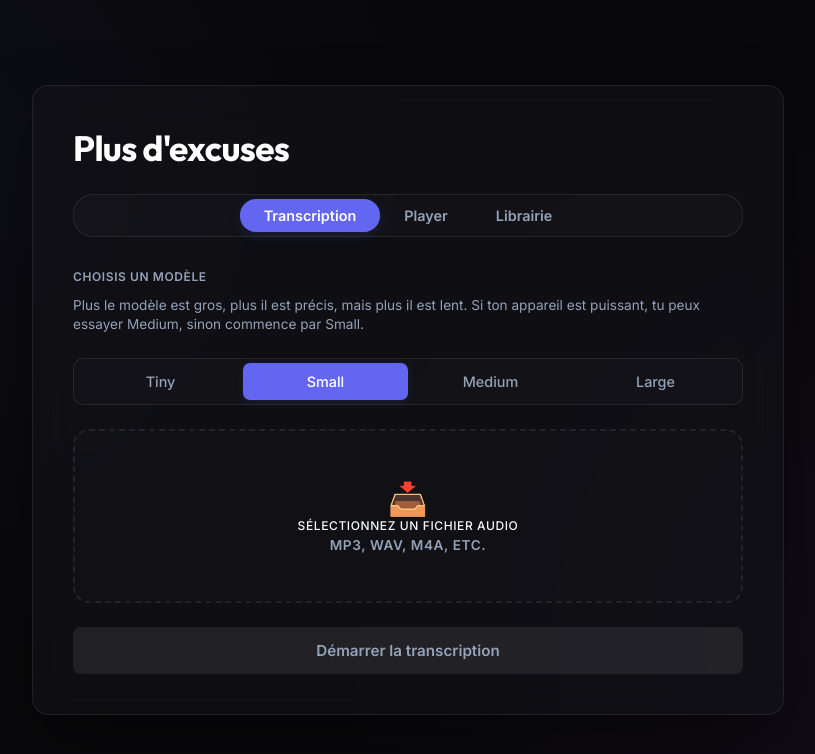
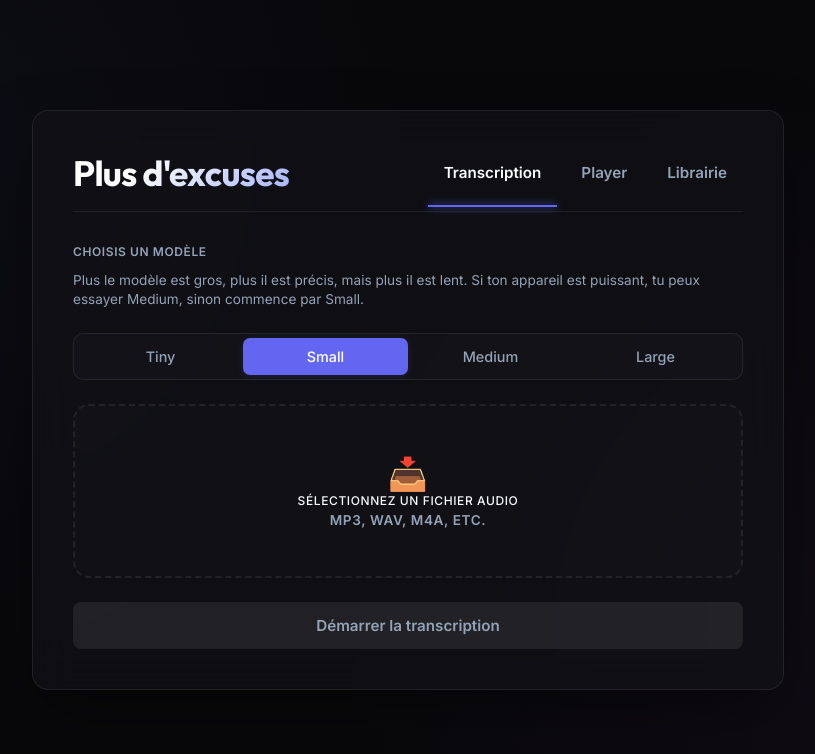
Before and after one commit to BenAXiong/Plus-d-excuses, a React (Vite) app: page / in a window 1280 px wide. Shown: the top 754 px of the page, without its empty margins (232-1047 px from the left). Built offline with nearby package versions, Linux system fonts and the light colour scheme.

Commit message:
style(navigation): align desktop navigation inline with title and style active tab with sleek underline

```diff
--- a/src/App.jsx
+++ b/src/App.jsx
@@ -465,9 +465,8 @@ export default function App() {
 
   return (
     <div className="app-container">
-      <header>
-        <h1 style={{ marginBottom: '24px' }}>Plus d'excuses</h1>
-      </header>
+      <div className="header-container">
+        <h1>Plus d'excuses</h1>
 
         {/* Desktop Navigation */}
         <nav className="nav-desktop">
@@ -475,6 +474,7 @@ export default function App() {
           <button className={activeTab === 'player' ? 'active' : ''} onClick={() => setActiveTab('player')}>Player</button>
           <button className={activeTab === 'librairie' ? 'active' : ''} onClick={() => setActiveTab('librairie')}>Librairie</button>
         </nav>
+      </div>
 
       {/* Main Views */}
       {activeTab === 'transcription' && (
--- a/src/index.css
+++ b/src/index.css
@@ -344,27 +344,53 @@ select:focus {
   background: rgba(255, 255, 255, 0.2);
 }
 
+/* Header & Navigation Layout */
+.header-container {
+  display: flex;
+  justify-content: space-between;
+  align-items: center;
+  margin-bottom: 32px;
+  border-bottom: 1px solid var(--border-color);
+  padding-bottom: 16px;
+}
+
+.header-container h1 {
+  margin-bottom: 0 !important;
+}
+
 /* Tab Navigation (Desktop Top Bar) */
 .nav-desktop {
   display: flex;
-  justify-content: center;
-  background: rgba(255, 255, 255, 0.02);
-  border: 1px solid var(--border-color);
-  border-radius: 20px;
-  padding: 4px;
-  margin-bottom: 32px;
+  gap: 8px;
+  background: transparent;
+  border: none;
+  border-radius: 0;
+  padding: 0;
+  margin-bottom: 0;
 }
 
 .nav-desktop button {
   background: transparent;
   border: none;
   color: var(--text-secondary);
-  padding: 8px 24px;
+  padding: 8px 16px;
   font-family: inherit;
-  font-size: 0.9rem;
+  font-size: 0.95rem;
   font-weight: 600;
   cursor: pointer;
-  border-radius: 16px;
+  border-radius: 0;
+  position: relative;
+  transition: var(--transition);
+}
+
+.nav-desktop button::after {
+  content: '';
+  position: absolute;
+  bottom: -17px;
+  left: 0;
+  width: 100%;
+  height: 2px;
+  background: transparent;
   transition: var(--transition);
 }
 
@@ -373,9 +399,14 @@ select:focus {
 }
 
 .nav-desktop button.active {
+  background: transparent;
+  color: var(--text-primary);
+  box-shadow: none;
+}
+
+.nav-desktop button.active::after {
   background: var(--accent);
-  color: white;
-  box-shadow: 0 4px 12px var(--accent-glow);
+  box-shadow: 0 0 8px var(--accent);
 }
 
 /* Tab Navigation (Mobile Bottom Bar) */
@@ -484,4 +515,11 @@ select:focus {
   .app-container {
     padding: 30px 20px 100px 20px; /* Leave space for bottom nav */
   }
+  .header-container {
+    flex-direction: column;
+    align-items: flex-start;
+    gap: 8px;
+    border-bottom: none;
+    padding-bottom: 0;
+  }
 }
```
Lines whose indentation alone changed are shown as unchanged.
